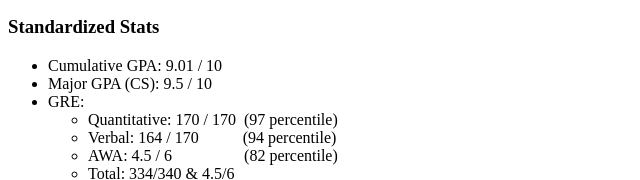
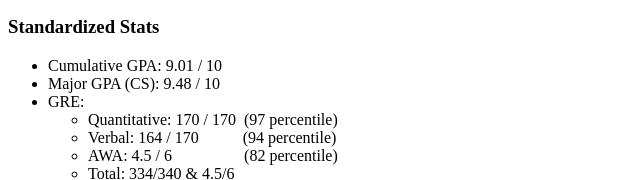
Before and after one commit to anubhabsen/anubhabsen.github.io, a plain HTML site: page resources/lor/index.html in a window 1280 px wide. Shown: the part 955-1135 px from the top of the page, 0-640 px from the left. Drawn offline with Linux system fonts and the light colour scheme.

Commit message:
update major

```diff
--- a/resources/lor/index.html
+++ b/resources/lor/index.html
@@ -103,7 +103,7 @@
 	<h3 id="standardized_stats">Standardized Stats</h3>
 	<ul>
 		<li>Cumulative GPA: 9.01 / 10</li>
-		<li>Major GPA (CS): 9.5 / 10</li>
+		<li>Major GPA (CS): 9.48 / 10</li>
 		<li>GRE:
 			<ul>
 				<li>Quantitative: 170 / 170&nbsp;&nbsp;(97 percentile)</li>
```
Also changed, not shown: 1 other file.
